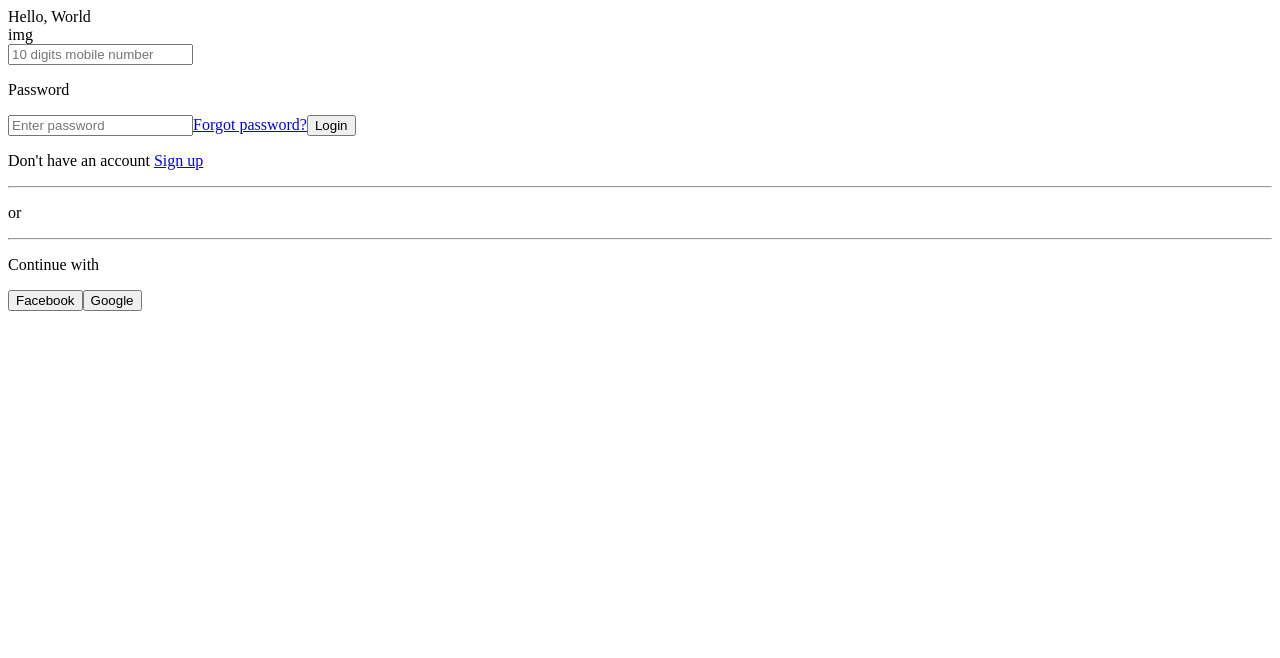
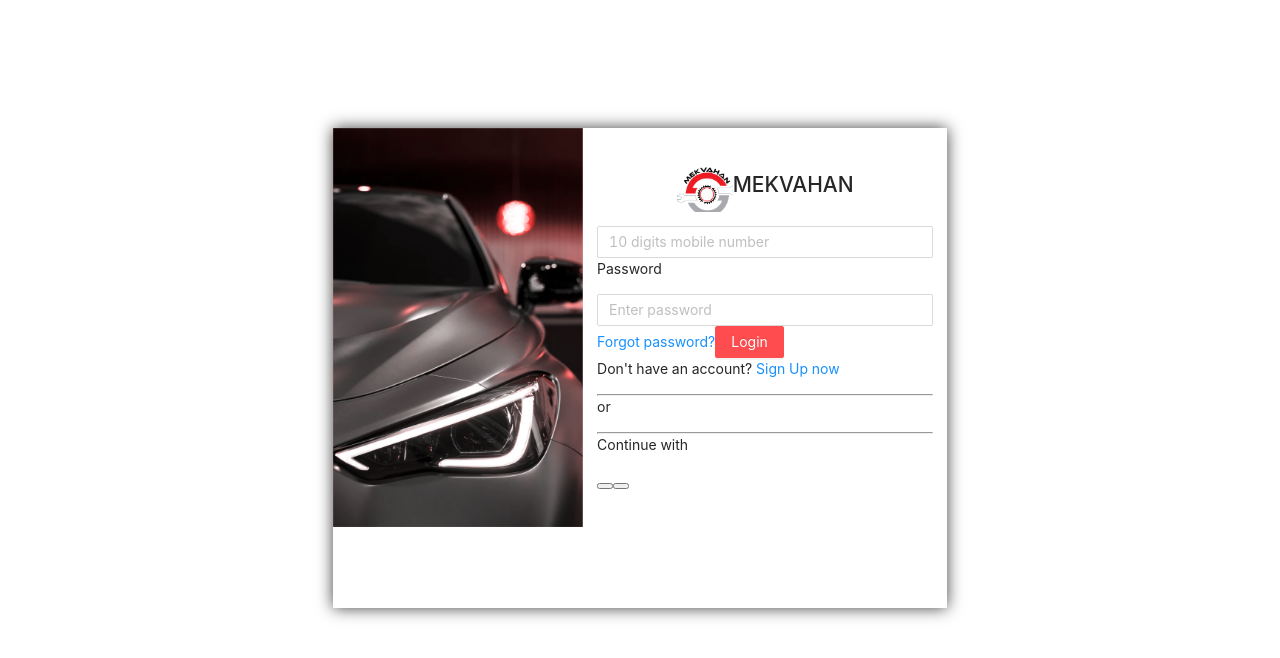
Before and after one commit to mritunjaysaha/Mek-Vahan-Assignment, a React (Create React App) app: page / in a window 1280 px wide. Shown: the top 658 px of the page. Built offline with nearby package versions, Linux system fonts and the light colour scheme.

Commit message:
added login page image

```diff
--- a/src/App.js
+++ b/src/App.js
@@ -1,13 +1,13 @@
 import React from "react";
 import { Router } from "@reach/router";
 import Login from "./components/login.component";
+import "./styles/main.css";
 function App() {
     function Home() {
         return <Login />;
     }
     return (
         <>
-            <div className="App">Hello, World</div>
             <Router>
                 <Home path="/" />
             </Router>
--- a/src/components/login.component.js
+++ b/src/components/login.component.js
@@ -1,5 +1,6 @@
 import React from "react";
 import { Link } from "@reach/router";
+import { Button, Input, Form } from "antd";
 // asset 3 --- logo
 // asset 5 --- google
 // asset 6 --- facebook
@@ -7,30 +8,43 @@ import { Link } from "@reach/router";
 export default function Login() {
     return (
         <>
-            <section>
-                <div>img</div>
-                <div>
-                    <div>
-                        <input
+            <section className="login-signup">
+                <div className="login-signup-left"></div>
+                <div className="login-signup-right">
+                    <div className="login">
+                        <div className="logo-container">
+                            <div className="logo">
+                                <img src="../" alt="" srcset="" />
+                            </div>
+                            <h1>MEKVAHAN</h1>
+                        </div>
+                        <Form className="login-form" name="basic">
+                            <Input
                                 type="text"
                                 name="mobile"
                                 placeholder="10 digits mobile number"
                             />
-                        <p>Password</p>
-                        <input
+                            <p className="password">Password</p>
+                            <Input
                                 type="password"
                                 name="password"
                                 placeholder="Enter password"
                             />
-                        <Link to="#">Forgot password?</Link>
-                        <button>Login</button>
+                            <Link className="forgot-password" to="#">
+                                Forgot password?
+                            </Link>
+                            <Button className="login-btn" type="primary" danger>
+                                Login
+                            </Button>
+                            <div className="signup">
                                 <p>
-                            Don't have an account{" "}
+                                    Don't have an account?{" "}
                                     <span>
-                                <Link to="#">Sign up</Link>
+                                        <Link to="#">Sign Up now</Link>
                                     </span>
                                 </p>
                             </div>
+                        </Form>
                         <div>
                             <hr />
                             <p>or</p>
@@ -39,8 +53,9 @@ export default function Login() {
                         <div>
                             <p>Continue with</p>
                             <div>
-                            <button>Facebook</button>
-                            <button>Google</button>
+                                <button className="btn facebook-logo"></button>
+                                <button className="btn google-logo"></button>
+                            </div>
                         </div>
                     </div>
                 </div>
--- /dev/null
+++ b/src/styles/main.css
@@ -0,0 +1,53 @@
+@import "~antd/dist/antd.css";
+*,
+*::before,
+*::after {
+  box-sizing: border-box;
+  margin: 0;
+}
+
+.logo-container {
+  display: flex;
+  flex-direction: row;
+  justify-content: center;
+  margin: 1em 0;
+}
+.logo-container .logo {
+  background-image: url("../asset/SVG/Asset 3.svg");
+  background-size: 100%;
+  background-repeat: no-repeat;
+  height: 4em;
+  width: 4em;
+  padding: 0.2em;
+}
+.logo-container h1 {
+  text-align: center;
+  margin: auto 0;
+}
+
+.login-signup {
+  position: relative;
+  display: flex;
+  flex-direction: row;
+  height: 60vh;
+  width: 48vw;
+  margin: 10% auto;
+  box-shadow: 0px 0px 15px rgba(0, 0, 0, 0.75);
+}
+
+.login-signup-left {
+  height: inherit;
+  width: 45%;
+  background-image: url("../asset/4x/Asset 2xxxhdpi.png");
+  background-size: 100%;
+  background-repeat: no-repeat;
+}
+
+.login-signup-right {
+  background-color: #fff;
+  height: inherit;
+  padding: 1em;
+  width: 65%;
+}
+
+/*# sourceMappingURL=main.css.map */
--- /dev/null
+++ b/src/styles/main.scss
@@ -0,0 +1,113 @@
+@import "~antd/dist/antd.css";
+
+*,
+*::before,
+*::after {
+    box-sizing: border-box;
+    margin: 0;
+}
+// login-signup page
+.logo-container {
+    display: flex;
+    flex-direction: row;
+    justify-content: center;
+    margin: 1em 0;
+    .logo {
+        background-image: url("../asset/SVG/Asset\ 3.svg");
+        background-size: 100%;
+        background-repeat: no-repeat;
+        height: 4em;
+        width: 4em;
+        padding: 0.2em;
+    }
+    h1 {
+        text-align: center;
+        margin: auto 0;
+    }
+}
+.login-signup {
+    position: relative;
+    display: flex;
+    flex-direction: row;
+    // justify-content: center;
+    // align-items: center;
+    height: 60vh;
+    width: 48vw;
+    margin: 10% auto;
+    box-shadow: 0px 0px 15px rgba(0, 0, 0, 0.75);
+}
+.login-signup-left {
+    height: inherit;
+    width: 45%;
+    background-image: url("../asset/4x/Asset\ 2xxxhdpi.png");
+    background-size: 100%;
+    background-repeat: no-repeat;
+}
+
+.login-signup-right {
+    background-color: #fff;
+    height: inherit;
+
+    padding: 1em;
+    width: 65%;
+    // .ant-input {
+    //     width: 30%;
+    // }
+
+    //     .login {
+    //         display: flex;
+    //         justify-content: center;
+    //         flex-direction: column;
+    //         // width: 50%;
+    //         margin: 0 auto;
+    //     }
+    //     .login-form {
+    //         display: flex;
+    //         flex-direction: column;
+    //         .password {
+    //             // margin-top: 1em;
+    //             // margin-bottom: -0.2em;
+    //             // margin-left: 0.8em;
+    //             color: #aaa;
+    //         }
+    //         .ant-input {
+    //             margin: 0.5em 0 1em 0;
+    //             border: none;
+    //             border-bottom: 1px solid #ccc;
+    //         }
+    //         .login-btn {
+    //             // margin: 2em 0 0.5em 0;
+    //         }
+
+    //         .forgot-password {
+    //             color: orange;
+    //         }
+    //     }
+
+    //     .signup {
+    //         // margin-bottom: 2em;
+    //         text-align: center;
+
+    //         a {
+    //             color: #f00;
+    //             font-weight: bold;
+    //         }
+    //     }
+    // }
+    // // signup portion
+    // .btn {
+    //     background-color: none;
+    //     border: none;
+    // }
+    // .facebook-logo {
+    //     background-image: url("../asset/SVG/Asset\ 6.svg");
+    //     width: 2.5em;
+    //     height: 2.5em;
+    //     background-color: #fff;
+    // }
+    // .google-logo {
+    //     background-image: url("../asset/SVG/Asset\ 5.svg");
+    //     width: 2.5em;
+    //     height: 2.5em;
+    //     background-color: #fff;
+}
```
Also changed, not shown: 2 other files (tests, documents, lock files or other folders). Lines whose indentation alone changed are shown as unchanged.
